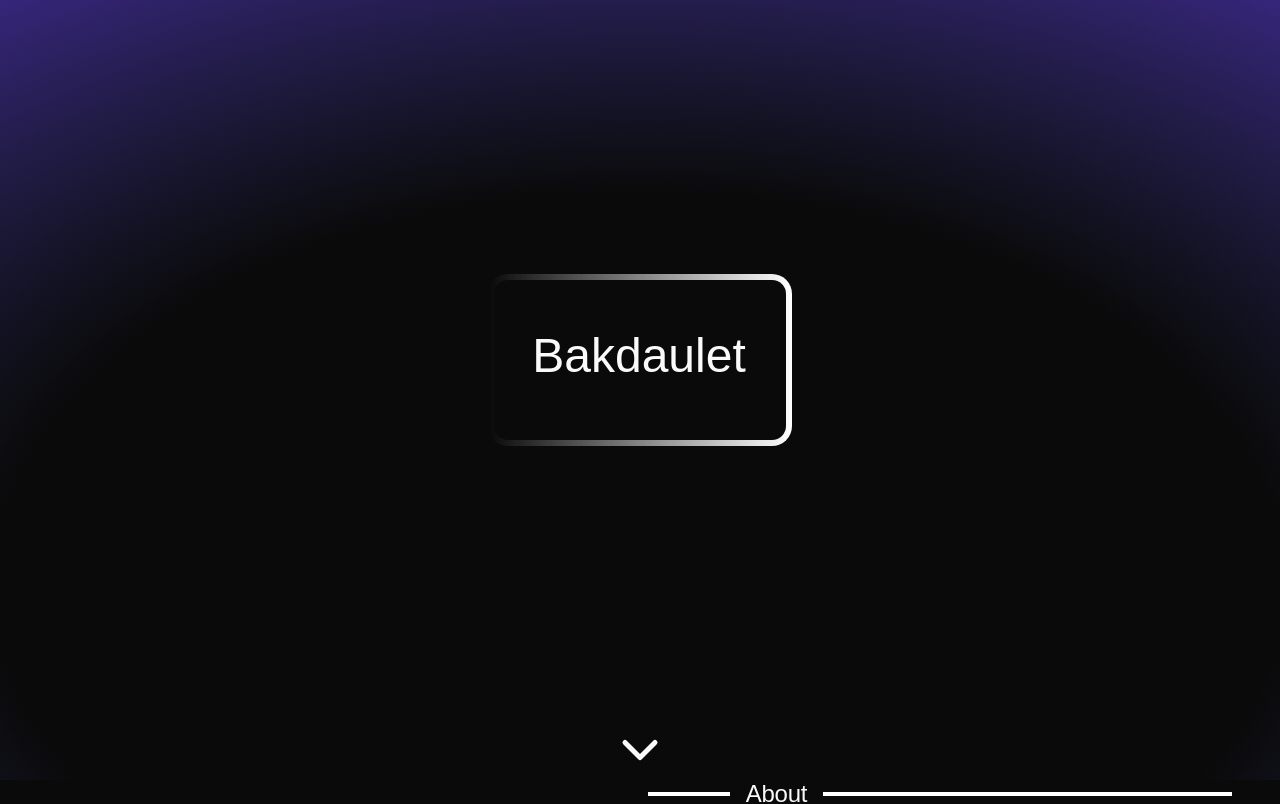
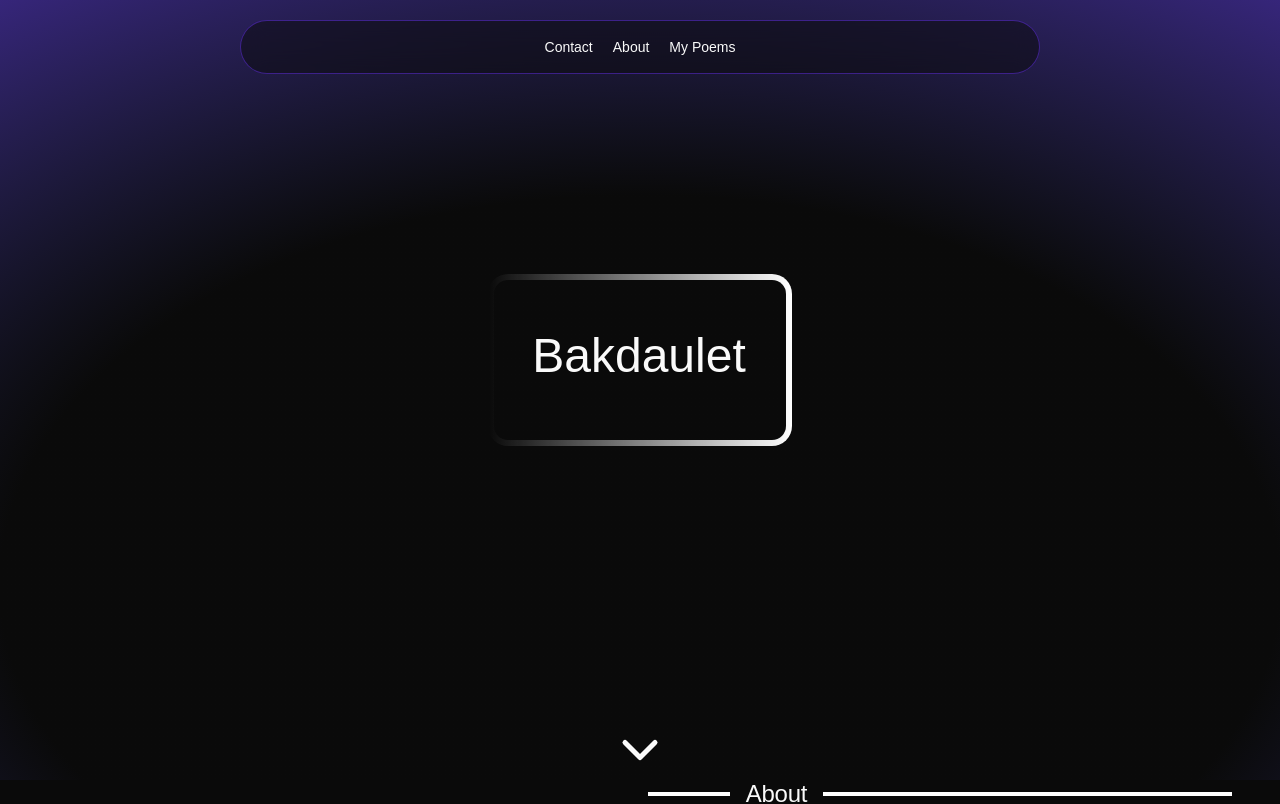
Before and after one commit to Aztech-b/Aztech-b, a React (Vite) app: page / in a window 1280 px wide. Shown: the top 804 px of the page. Built offline with nearby package versions, Linux system fonts and the light colour scheme.

Commit message:
added navbar and styled

```diff
--- /dev/null
+++ b/components/ui/navigation-menu.jsx
@@ -0,0 +1,151 @@
+import * as React from "react"
+import { cva } from "class-variance-authority"
+import { NavigationMenu as NavigationMenuPrimitive } from "radix-ui"
+
+import { cn } from "@/lib/utils"
+import { ChevronDownIcon } from "lucide-react"
+
+function NavigationMenu({
+  className,
+  children,
+  viewport = true,
+  ...props
+}) {
+  return (
+    <NavigationMenuPrimitive.Root
+      data-slot="navigation-menu"
+      data-viewport={viewport}
+      className={cn(
+        "group/navigation-menu relative flex max-w-max flex-1 items-center justify-center",
+        className
+      )}
+      {...props}>
+      {children}
+      {viewport && <NavigationMenuViewport />}
+    </NavigationMenuPrimitive.Root>
+  );
+}
+
+function NavigationMenuList({
+  className,
+  ...props
+}) {
+  return (
+    <NavigationMenuPrimitive.List
+      data-slot="navigation-menu-list"
+      className={cn("group flex flex-1 list-none items-center justify-center gap-0", className)}
+      {...props} />
+  );
+}
+
+function NavigationMenuItem({
+  className,
+  ...props
+}) {
+  return (
+    <NavigationMenuPrimitive.Item
+      data-slot="navigation-menu-item"
+      className={cn("relative", className)}
+      {...props} />
+  );
+}
+
+const navigationMenuTriggerStyle = cva(
+  "group/navigation-menu-trigger inline-flex h-9 w-max items-center justify-center rounded-lg px-2.5 py-1.5 text-sm font-medium transition-all outline-none hover:bg-muted focus:bg-muted focus-visible:ring-3 focus-visible:ring-ring/50 focus-visible:outline-1 disabled:pointer-events-none disabled:opacity-50 data-popup-open:bg-muted/50 data-popup-open:hover:bg-muted data-open:bg-muted/50 data-open:hover:bg-muted data-open:focus:bg-muted"
+)
+
+function NavigationMenuTrigger({
+  className,
+  children,
+  ...props
+}) {
+  return (
+    <NavigationMenuPrimitive.Trigger
+      data-slot="navigation-menu-trigger"
+      className={cn(navigationMenuTriggerStyle(), "group", className)}
+      {...props}>
+      {children}{" "}
+      <ChevronDownIcon
+        className="relative top-px ml-1 size-3 transition duration-300 group-data-popup-open/navigation-menu-trigger:rotate-180 group-data-open/navigation-menu-trigger:rotate-180"
+        aria-hidden="true" />
+    </NavigationMenuPrimitive.Trigger>
+  );
+}
+
+function NavigationMenuContent({
+  className,
+  ...props
+}) {
+  return (
+    <NavigationMenuPrimitive.Content
+      data-slot="navigation-menu-content"
+      className={cn(
+        "top-0 left-0 w-full p-1 ease-[cubic-bezier(0.22,1,0.36,1)] group-data-[viewport=false]/navigation-menu:top-full group-data-[viewport=false]/navigation-menu:mt-1.5 group-data-[viewport=false]/navigation-menu:overflow-hidden group-data-[viewport=false]/navigation-menu:rounded-lg group-data-[viewport=false]/navigation-menu:bg-popover group-data-[viewport=false]/navigation-menu:text-popover-foreground group-data-[viewport=false]/navigation-menu:shadow group-data-[viewport=false]/navigation-menu:ring-1 group-data-[viewport=false]/navigation-menu:ring-foreground/10 group-data-[viewport=false]/navigation-menu:duration-300 data-[motion=from-end]:slide-in-from-right-52 data-[motion=from-start]:slide-in-from-left-52 data-[motion=to-end]:slide-out-to-right-52 data-[motion=to-start]:slide-out-to-left-52 data-[motion^=from-]:animate-in data-[motion^=from-]:fade-in data-[motion^=to-]:animate-out data-[motion^=to-]:fade-out **:data-[slot=navigation-menu-link]:focus:ring-0 **:data-[slot=navigation-menu-link]:focus:outline-none md:absolute md:w-auto group-data-[viewport=false]/navigation-menu:data-open:animate-in group-data-[viewport=false]/navigation-menu:data-open:fade-in-0 group-data-[viewport=false]/navigation-menu:data-open:zoom-in-95 group-data-[viewport=false]/navigation-menu:data-closed:animate-out group-data-[viewport=false]/navigation-menu:data-closed:fade-out-0 group-data-[viewport=false]/navigation-menu:data-closed:zoom-out-95",
+        className
+      )}
+      {...props} />
+  );
+}
+
+function NavigationMenuViewport({
+  className,
+  ...props
+}) {
+  return (
+    <div
+      className={cn("absolute top-full left-0 isolate z-50 flex justify-center")}>
+      <NavigationMenuPrimitive.Viewport
+        data-slot="navigation-menu-viewport"
+        className={cn(
+          "origin-top-center relative mt-1.5 h-(--radix-navigation-menu-viewport-height) w-full overflow-hidden rounded-lg bg-popover text-popover-foreground shadow ring-1 ring-foreground/10 duration-100 md:w-(--radix-navigation-menu-viewport-width) data-open:animate-in data-open:zoom-in-90 data-closed:animate-out data-closed:zoom-out-90",
+          className
+        )}
+        {...props} />
+    </div>
+  );
+}
+
+function NavigationMenuLink({
+  className,
+  ...props
+}) {
+  return (
+    <NavigationMenuPrimitive.Link
+      data-slot="navigation-menu-link"
+      className={cn(
+        "flex items-center gap-2 rounded-lg p-2 text-sm transition-all outline-none hover:bg-muted focus:bg-muted focus-visible:ring-3 focus-visible:ring-ring/50 focus-visible:outline-1 in-data-[slot=navigation-menu-content]:rounded-md data-active:bg-muted/50 data-active:hover:bg-muted data-active:focus:bg-muted [&_svg:not([class*='size-'])]:size-4",
+        className
+      )}
+      {...props} />
+  );
+}
+
+function NavigationMenuIndicator({
+  className,
+  ...props
+}) {
+  return (
+    <NavigationMenuPrimitive.Indicator
+      data-slot="navigation-menu-indicator"
+      className={cn(
+        "top-full z-1 flex h-1.5 items-end justify-center overflow-hidden data-[state=hidden]:animate-out data-[state=hidden]:fade-out data-[state=visible]:animate-in data-[state=visible]:fade-in",
+        className
+      )}
+      {...props}>
+      <div
+        className="relative top-[60%] h-2 w-2 rotate-45 rounded-tl-sm bg-border shadow-md" />
+    </NavigationMenuPrimitive.Indicator>
+  );
+}
+
+export {
+  NavigationMenu,
+  NavigationMenuList,
+  NavigationMenuItem,
+  NavigationMenuContent,
+  NavigationMenuTrigger,
+  NavigationMenuLink,
+  NavigationMenuIndicator,
+  NavigationMenuViewport,
+  navigationMenuTriggerStyle,
+}
--- a/src/App.jsx
+++ b/src/App.jsx
@@ -3,12 +3,14 @@
 import FeaturedProjects from "./components/FeaturedProjects";
 import Footer from "./components/Footer";
 import Main from "./components/Main";
+import NavBar from "./components/NavBar";
 import ToolsAndSkills from "./components/ToolsAndSkills";
 
 function App() {
     return (
         <>
             <main>
+                <NavBar></NavBar>
                 <Main></Main>
                 <About></About>
                 <ToolsAndSkills></ToolsAndSkills>
--- a/src/components/About.jsx
+++ b/src/components/About.jsx
@@ -6,7 +6,7 @@
 function About() {
     return (
         <>
-            <div className={`${styles.info} content`}>
+            <section className={`${styles.info} content`} id="about">
                 <div className={styles.profile}>
                     <User size={"50%"} />
                 </div>
@@ -31,7 +31,7 @@
                         </div>
                     </div>
                 </div>
-            </div>
+            </section>
         </>
     );
 }
--- a/src/components/Contact.jsx
+++ b/src/components/Contact.jsx
@@ -3,7 +3,7 @@
 
 function Contact() {
     return (
-        <div className="content">
+        <div className="content" id="contact">
             <Divider>
                 <h2>Contact</h2>
             </Divider>
--- a/src/components/Main.jsx
+++ b/src/components/Main.jsx
@@ -7,7 +7,11 @@
     const darkColor = "rgba(0,0,0,0)";
     return (
         <div className="relative backgroundContainer">
-            <div className="absolute inset-0 -z-10 h-full w-full items-center px-5 py-24 [background:radial-gradient(125%_125%_at_50%_75%,var(--background)_40%,#63e_100%)]"></div>
+            <div
+                className={`
+                absolute inset-0 -z-10 h-full w-full items-center px-5 py-24
+                [background:radial-gradient(125%_125%_at_50%_75%,var(--background)_40%,var(--my-accent)_100%)]`}
+            ></div>
             <div className={`content`}>
                 <div className={styles.main}>
                     <motion.div
--- /dev/null
+++ b/src/components/NavBar.jsx
@@ -0,0 +1,33 @@
+import {
+    NavigationMenu,
+    NavigationMenuItem,
+    NavigationMenuLink,
+    NavigationMenuList,
+    navigationMenuTriggerStyle,
+} from "@/components/ui/navigation-menu";
+
+function NavBar() {
+    return (
+        <NavigationMenu className={"navBar"}>
+            <NavigationMenuList>
+                <NavigationMenuItem>
+                    <NavigationMenuLink className={navigationMenuTriggerStyle()} href="#contact">
+                        Contact
+                    </NavigationMenuLink>
+                </NavigationMenuItem>
+                <NavigationMenuItem>
+                    <NavigationMenuLink className={navigationMenuTriggerStyle()} href="#about">
+                        About
+                    </NavigationMenuLink>
+                </NavigationMenuItem>
+                <NavigationMenuItem>
+                    <NavigationMenuLink className={navigationMenuTriggerStyle()} href="#">
+                        My Poems
+                    </NavigationMenuLink>
+                </NavigationMenuItem>
+            </NavigationMenuList>
+        </NavigationMenu>
+    );
+}
+
+export default NavBar;
--- a/src/index.css
+++ b/src/index.css
@@ -7,7 +7,7 @@
 
 @theme inline {
     --font-heading: var(--font-sans);
-    --font-sans: 'Geist Variable', sans-serif;
+    --font-sans: "Geist Variable", sans-serif;
     --color-sidebar-ring: var(--sidebar-ring);
     --color-sidebar-border: var(--sidebar-border);
     --color-sidebar-accent-foreground: var(--sidebar-accent-foreground);
@@ -125,6 +125,7 @@
         @apply bg-background text-foreground;
     }
     html {
+        scroll-behavior: smooth;
         @apply font-sans;
     }
 }
--- a/src/styles/main.css
+++ b/src/styles/main.css
@@ -1,6 +1,9 @@
 :root {
     --max-content-width: 1200px;
     --text-description: gray;
+    --navbar-max-width: 800px;
+    --navbar-height: 54px;
+    --my-accent: #63e;
 }
 
 #root,
@@ -66,3 +69,17 @@
 .defaultText {
     color: var(--text);
 }
+
+.navBar {
+    position: fixed;
+    top: 20px;
+    z-index: 10;
+    max-width: var(--navbar-max-width);
+    height: var(--navbar-height);
+    width: 90%;
+    --muted: rgb(from var(--my-accent) r g b / 0.5);
+    border: 1px var(--muted) solid;
+    background-color: rgb(from var(--background) r g b / 0.5);
+    border-radius: 100vw;
+    backdrop-filter: blur(12px);
+}
```
Lines whose indentation alone changed are shown as unchanged.
